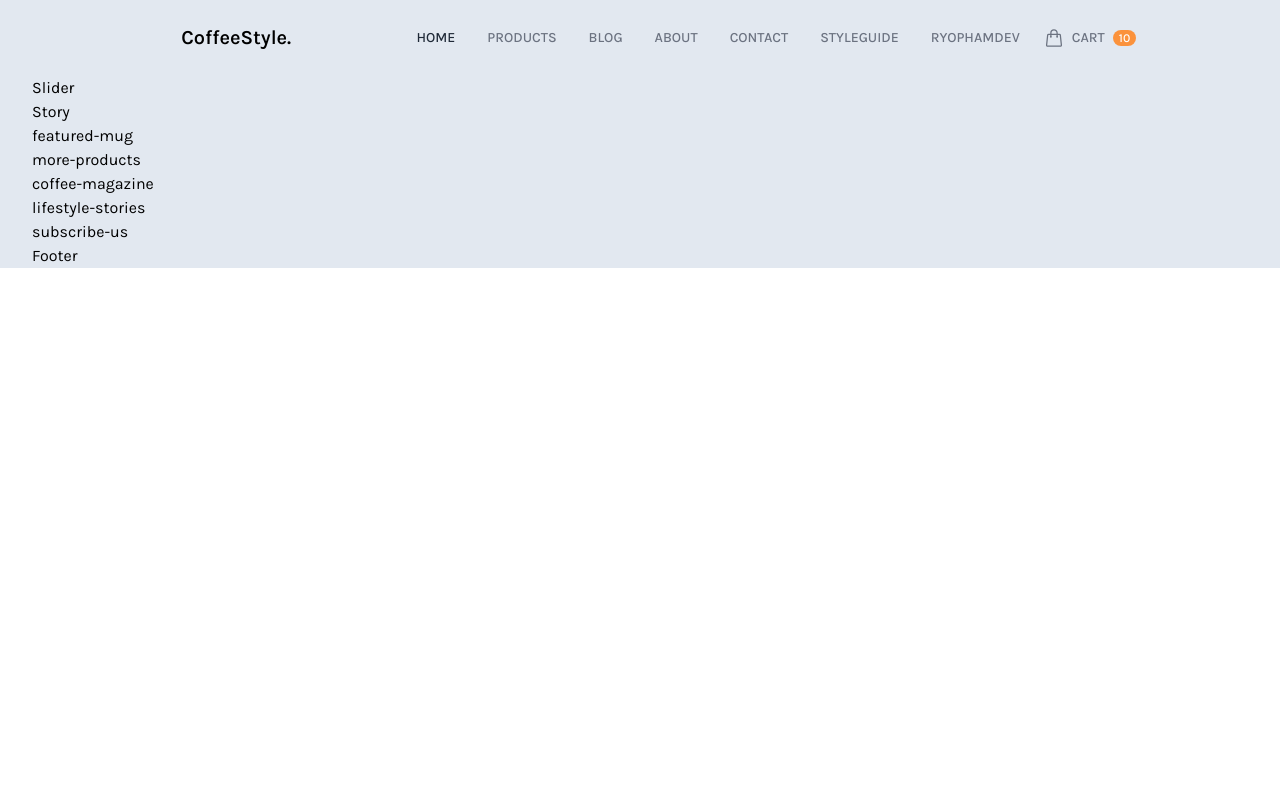
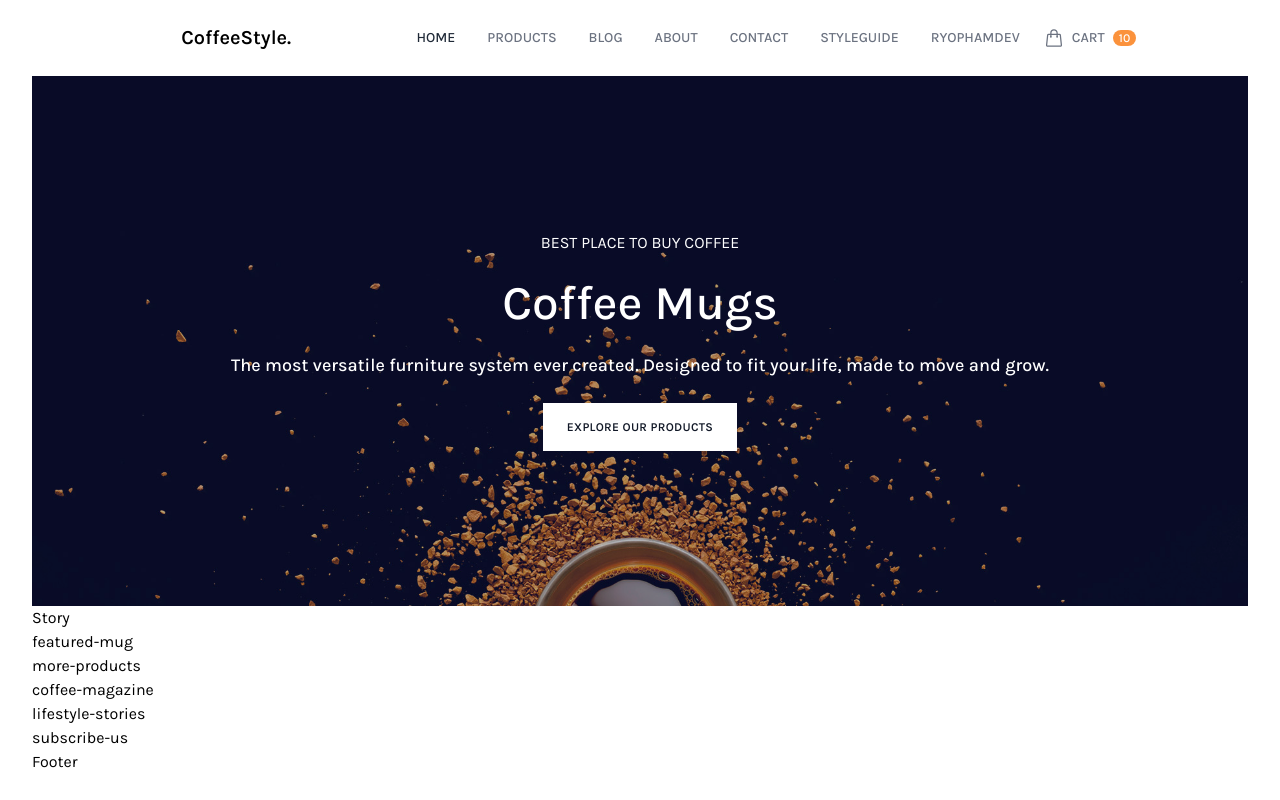
Before and after one commit to VuTam912/TailWindCSS-Coffee-style, a website: page public/index.html in a window 1280 px wide. Drawn offline with Linux system fonts and the light colour scheme.

Commit message:
Tạo một chiếc Image dạng Slider phổ biến trên các website

```diff
--- a/public/index.html
+++ b/public/index.html
@@ -10,7 +10,7 @@
   </head>
   <body>
     <div class="root">
-      <div class="content-wrapper font-karla max-w-screen-2xl text-base mx-auto px-8 bg-slate-200">
+      <div class="content-wrapper font-karla max-w-screen-2xl text-base mx-auto px-8">
         <header class="p-6 mx-auto">
           <nav class="flex flex-row justify-between items-center">
             <div class="logo basis-2/6 text-center text-xl font-semibold cursor-pointer">CoffeeStyle.</div>
@@ -86,7 +86,25 @@
           </nav>
         </header>
         <main>
-          <div class="slider">Slider</div>
+          <!-- bg-[..] or use  bg-slider-bg was define in file tailwinds config -->
+          <div class="slider h-[530px] bg-[url('./img/slider-bg.jpeg')] bg-cover bg-bottom bg-no-repeat">
+            <div class="w-full h-full flex justify-center items-center bg-gray-900 bg-opacity-30">
+              <div class="mx-16 text-white text-center">
+                <div class="uppercase mb-6">Best place to buy coffee</div>
+                <div class="font-medium text-5xl mb-6">Coffee Mugs</div>
+                <div class="font-medium text-lg mb-6">
+                  The most versatile furniture system ever created. Designed to fit your life, made to move and grow.
+                </div>
+                <div class="flex justify-center">
+                  <div
+                    class="uppercase bg-white text-gray-900 w-max tracking-wide px-6 py-4 text-xs font-semibold cursor-pointer hover:opacity-95"
+                  >
+                    Explore Our Products
+                  </div>
+                </div>
+              </div>
+            </div>
+          </div>
           <!-- End slider -->
           <div class="story">Story</div>
           <!-- End story -->
--- a/tailwind.config.js
+++ b/tailwind.config.js
@@ -18,6 +18,9 @@
       animation: {
         slideDown: "slideDown 0.4s ease-in-out",
       },
+      backgroundImage: {
+        "slider-bg": "url('./img/slider-bg.jpeg')",
+      },
     },
   },
   plugins: [],
```
Also changed, not shown: public/img/slider-bg.jpeg (added), public/output.css.
